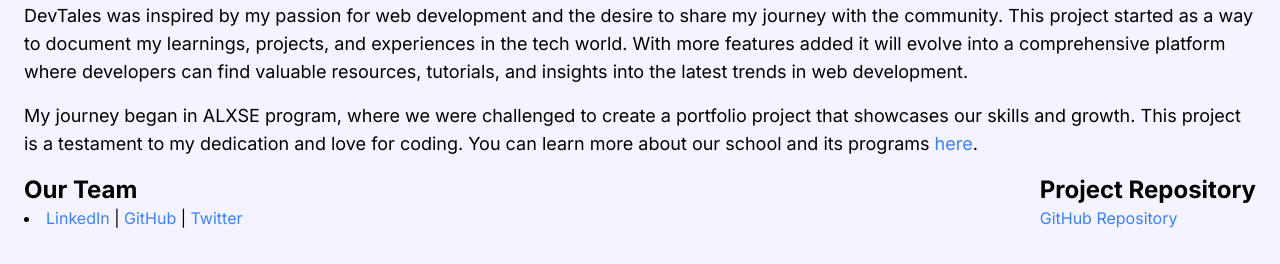
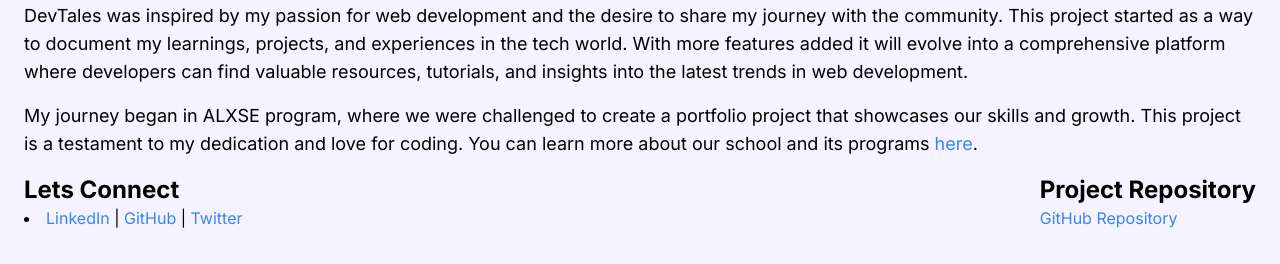
Before and after one commit to kilokomuli/devtales, a Next.js app: page / in a window 1280 px wide. Shown: the part 1030-1294 px from the top of the page. Built offline with nearby package versions, Linux system fonts and the light colour scheme.

Commit message:
changed our team to lets connect

```diff
--- a/src/app/pages/about.tsx
+++ b/src/app/pages/about.tsx
@@ -9,7 +9,7 @@
               </p>
               <div className="flex flex-col md:flex-row justify-between items-start md:items-center mb-4">
         <div className="flex flex-col mb-4 md:mb-0">
-          <h3 className="text-2xl font-bold">Our Team</h3>
+          <h3 className="text-2xl font-bold">Lets Connect</h3>
           <ul className="list-disc list-inside">
             <li>
               <a href="https://www.linkedin.com/in/emma-kiloko-0b4823229/" className="text-blue-500 hover:underline">LinkedIn</a> |
```
